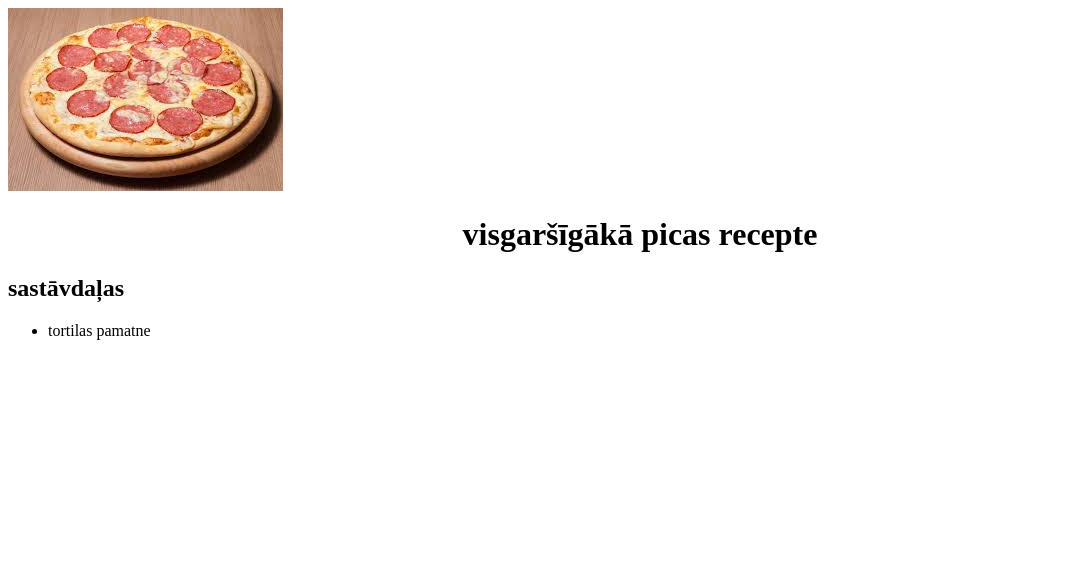
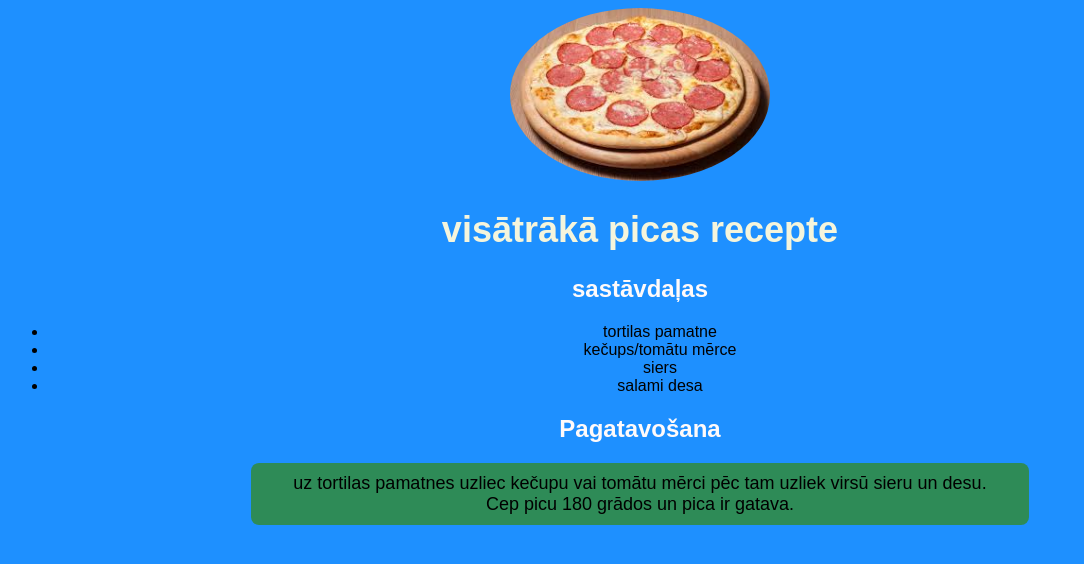
Before and after one commit to robis01/picas, a plain HTML site: page index.html in a window 1280 px wide. Shown: the whole page, without its empty margins (0-1084 px from the left). Drawn offline with Linux system fonts and the light colour scheme.

Commit message:
Update index.html

```diff
--- a/index.html
+++ b/index.html
@@ -4,13 +4,55 @@
     <meta charset="UTF-8">
     <meta name="viewport" content="width=device-width, initial-scale=1.0">
     <title>visgaršīgāko picu recepte</title>
+    <style>
+        body{
+            background-color: dodgerblue;
+            font-family: Arial, Helvetica, sans-serif;
+            color: black;
+            text-align: center;
+        }
+
+        img {
+            width: 260px;
+            border-radius: 90%;
+        }
+
+        h1{
+            color:beige;
+            font-size: 36px;
+        }
+
+        h2{
+            color: snow;
+        }
+
+        p{
+            background-color: seagreen;
+            width: 60%;
+            font-size: 18px;
+            text-align: center;
+            border: 1px slateblue;
+            border-radius: 8px;
+            padding: 10px;
+            margin: 0 auto 20px;
+
+        }
+    </style>
 </head>
 <body>
     <img src="lejupielāde (1).jpg" alt="pica">
-    <h1 align ="center">visgaršīgākā picas recepte</h1>
+    <h1 align ="center">visātrākā picas recepte</h1>
     <h2>sastāvdaļas</h2>
     <ul>
         <li>tortilas pamatne</li>
+        <li>kečups/tomātu mērce</li>
+        <li>siers</li>
+        <li>salami desa</li>
     </ul>
+    <h2>Pagatavošana</h2>
+    <p>uz tortilas pamatnes uzliec kečupu vai tomātu mērci
+        pēc tam uzliek virsū sieru un desu. <br>
+        Cep picu 180 grādos un pica ir gatava.
+    </p>
 </body>
 </html>
```
